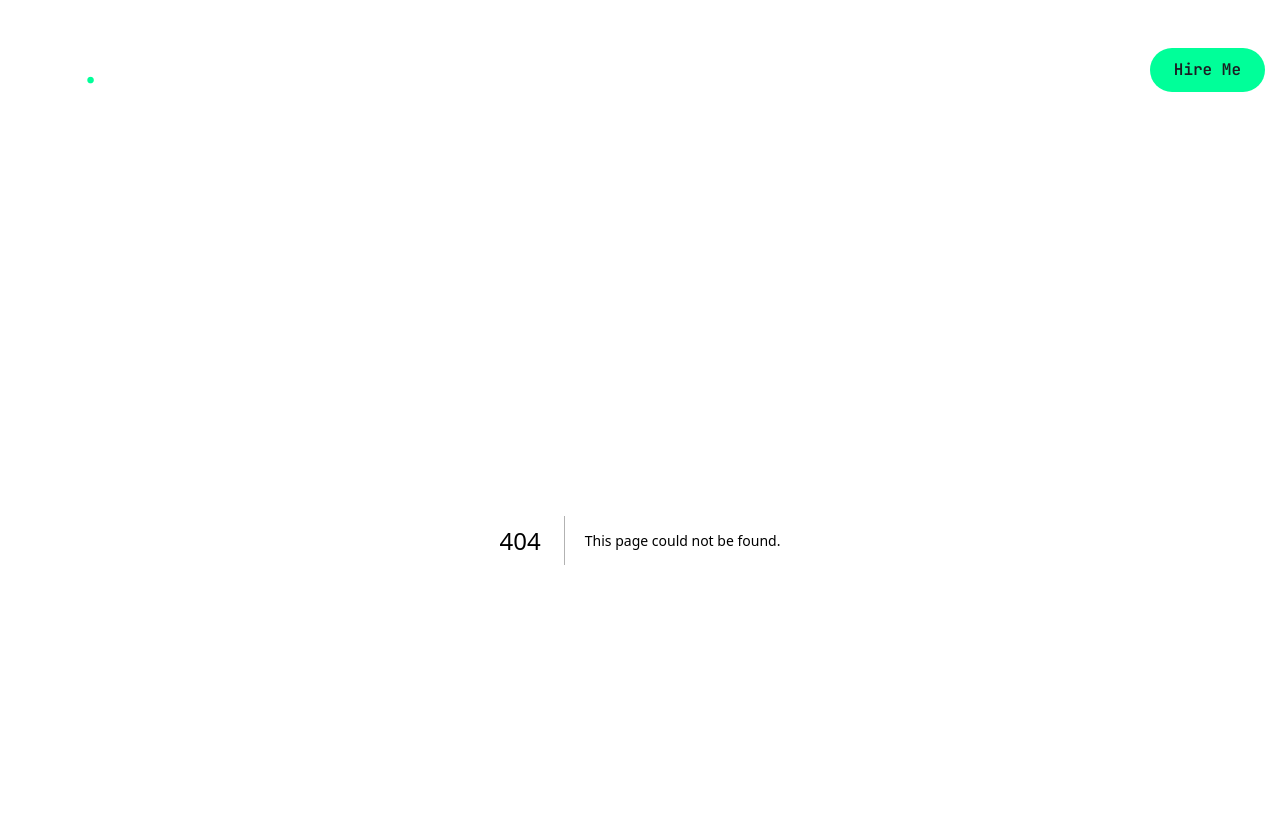
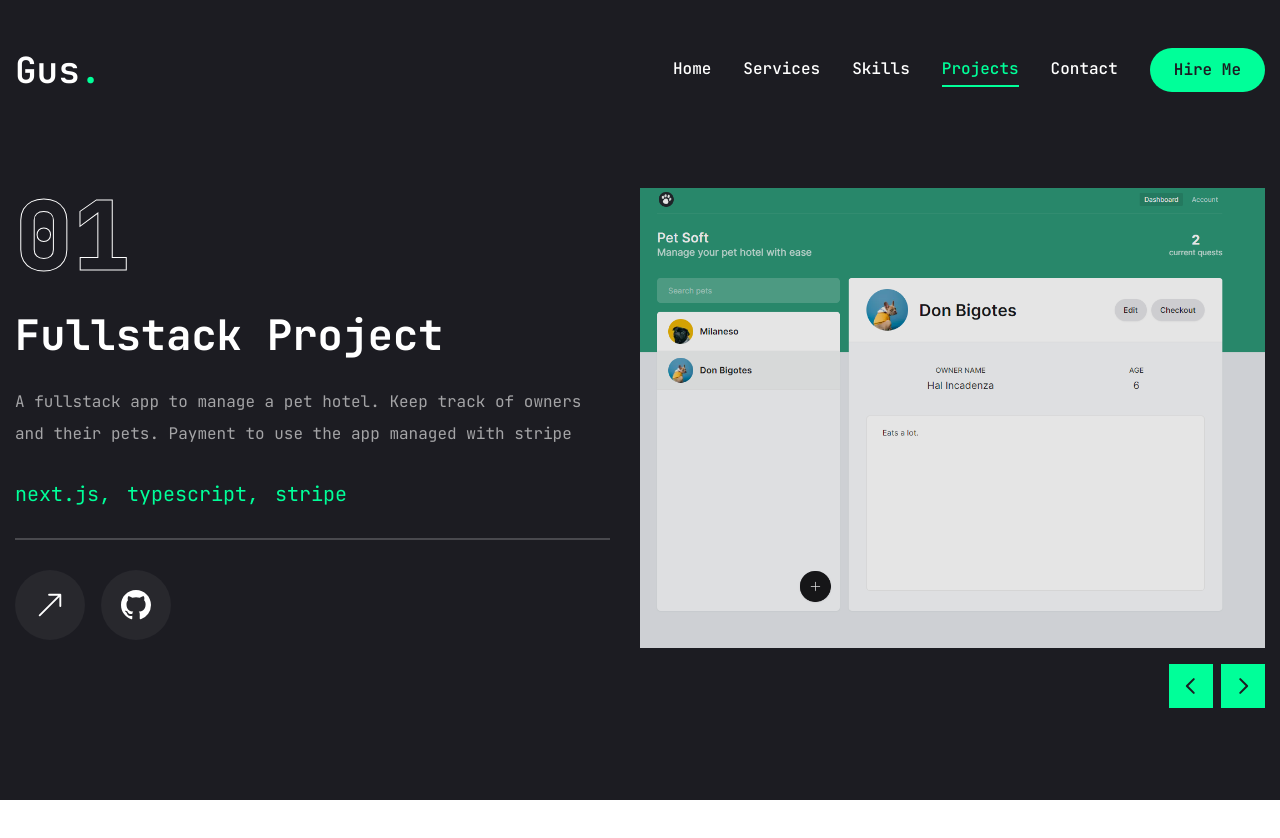
Before and after one commit to gus-pi/next-portfolio, a Next.js app: page /projects in a window 1280 px wide. Before the commit this address had no page. Shown: the top 838 px of the page. After the commit the page ends 804 px from the top, so only its background shows below. Built offline with nearby package versions, Linux system fonts and the light colour scheme.

Commit message:
finish projects page

```diff
--- a/package.json
+++ b/package.json
@@ -22,6 +22,7 @@
     "react": "^18",
     "react-dom": "^18",
     "react-icons": "^5.3.0",
+    "swiper": "^11.1.10",
     "tailwind-merge": "^2.5.2",
     "tailwindcss-animate": "^1.0.7",
     "wiper": "^1.3.0"
@@ -30,6 +31,7 @@
     "@types/node": "^20",
     "@types/react": "^18",
     "@types/react-dom": "^18",
+    "@types/swiper": "^5.4.3",
     "eslint": "^8",
     "eslint-config-next": "14.2.5",
     "postcss": "^8",
--- /dev/null
+++ b/src/app/projects/page.tsx
@@ -0,0 +1,173 @@
+'use client';
+
+import {
+  Tooltip,
+  TooltipContent,
+  TooltipProvider,
+  TooltipTrigger,
+} from '@/components/ui/tooltip';
+
+import { Swiper, SwiperSlide } from 'swiper/react';
+import { Swiper as SwiperType } from 'swiper/types';
+import 'swiper/css';
+import { Description } from '@radix-ui/react-dialog';
+import { motion } from 'framer-motion';
+import Link from 'next/link';
+import { useState } from 'react';
+import { BsArrowUpRight, BsGithub } from 'react-icons/bs';
+import Image from 'next/image';
+import ProjectSliderBtns from '@/components/ProjectSliderBtns';
+
+const projects = [
+  {
+    num: '01',
+    category: 'fullstack',
+    title: 'pet-soft',
+    description:
+      'A fullstack app to manage a pet hotel. Keep track of owners and their pets. Payment to use the app managed with stripe',
+    stack: [{ name: 'next.js' }, { name: 'typescript' }, { name: 'stripe' }],
+    image: '/assets/work/thumb1.png',
+    live: 'https://petsoft-navy.vercel.app/',
+    github: 'https://github.com/PieMenard/petsoft',
+  },
+  {
+    num: '02',
+    category: 'fullstack',
+    title: 'next-expenses',
+    description:
+      'A fullstack app to manage personal expenses. Uses clerk for authentication.',
+    stack: [{ name: 'next.js' }, { name: 'typescript' }, { name: 'mongodb' }],
+    image: '/assets/work/thumb2.PNG',
+    live: 'https://next-expenses-blond.vercel.app',
+    github: 'https://github.com/PieMenard/next-expenses',
+  },
+  {
+    num: '03',
+    category: 'frontend',
+    title: 'pet-soft',
+    description:
+      'A frontend page that displays movies using an existing movie database.',
+    stack: [{ name: 'next.js' }, { name: 'typescript' }],
+    image: '/assets/work/thumb3.PNG',
+    live: 'https://next-moviedb.netlify.app',
+    github: 'https://github.com/PieMenard/next-moviesdb',
+  },
+];
+
+const ProjectsPage = () => {
+  const [project, setProject] = useState(projects[0]);
+
+  const handleSlideChange = (swiper: SwiperType) => {
+    const currentIndex = swiper.activeIndex;
+
+    setProject(projects[currentIndex]);
+  };
+
+  return (
+    <motion.section
+      initial={{ opacity: 0 }}
+      animate={{
+        opacity: 1,
+        transition: { delay: 1.6, duration: 0.4, ease: 'easeIn' },
+      }}
+      className="min-h-[80vh] flex flex-col justify-center py-12 xl:px-0"
+    >
+      <div className="container mx-auto">
+        <div className="flex flex-col xl:flex-row xl:gap-[30px]">
+          <div className="w-full xl:w-[50%] xl:h-[460px] flex flex-col xl:justify-between order-2 xl:order-none">
+            <div className="flex flex-col gap-[30px]">
+              <div className="text-8xl leading-none font-extrabold text-transparent text-outline">
+                {project.num}
+              </div>
+              <h2 className="text-[42px] font-bold leading-none text-white group-hover:text-accent transition-all duration-500 capitalize">
+                {project.category} project
+              </h2>
+              <p className="text-white/60">{project.description}</p>
+              <ul className="flex gap-4">
+                {project.stack.map((item, index) => (
+                  <li key={index} className="text-xl text-accent">
+                    {item.name}
+                    {/* remove last comma */}
+                    {index !== project.stack.length - 1 && ','}
+                  </li>
+                ))}
+              </ul>
+              {/* add border */}
+              <div className="border border-white/20"></div>
+              <div className="flex items-center gap-4">
+                {/* live project link */}
+                <Link
+                  href={project.live}
+                  rel="noopener noreferrer"
+                  target="_blank"
+                >
+                  <TooltipProvider delayDuration={100}>
+                    <Tooltip>
+                      <TooltipTrigger className="w-[70px] h-[70px] rounded-full bg-white/5 flex justify-center items-center group">
+                        <BsArrowUpRight className="text-white text-3xl group-hover:text-accent" />
+                      </TooltipTrigger>
+                      <TooltipContent>
+                        <p>Live project</p>
+                      </TooltipContent>
+                    </Tooltip>
+                  </TooltipProvider>
+                </Link>
+                {/* github link */}
+                <Link
+                  href={project.github}
+                  rel="noopener noreferrer"
+                  target="_blank"
+                >
+                  <TooltipProvider delayDuration={100}>
+                    <Tooltip>
+                      <TooltipTrigger className="w-[70px] h-[70px] rounded-full bg-white/5 flex justify-center items-center group">
+                        <BsGithub className="text-white text-3xl group-hover:text-accent" />
+                      </TooltipTrigger>
+                      <TooltipContent>
+                        <p>Github repository</p>
+                      </TooltipContent>
+                    </Tooltip>
+                  </TooltipProvider>
+                </Link>
+              </div>
+            </div>
+          </div>
+          <div className="w-full xl:w-[50%]">
+            <Swiper
+              spaceBetween={30}
+              slidesPerView={1}
+              className="xl:h-[520px] mb-12"
+              onSlideChange={handleSlideChange}
+            >
+              {projects.map((project, index) => (
+                <SwiperSlide key={index} className="w-full">
+                  <div className="h-[460px] relative group flex justify-center items-center bg-pink-50/20">
+                    {/* overlay */}
+                    <div className="absolute top-0 bottom-0 w-full bg-black/10 z-10"></div>
+                    {/* image */}
+                    <div className="relative w-full h-full">
+                      <Image
+                        src={project.image}
+                        fill
+                        className="object-cover"
+                        alt=""
+                      />
+                    </div>
+                  </div>
+                </SwiperSlide>
+              ))}
+              {/* slider buttons */}
+              <ProjectSliderBtns
+                containerStyles="flex gap-2 absolute right-0 bottom-[calc(50%_-_22px)] xl:bottom-0 z-20 w-full justify-between xl:w-max xl:justify-none"
+                btnStyles="bg-accent hover:bg-accent-hover text-primary text-[22px] w-[44px] h-[44px] flex justify-center items-center transition-all"
+                iconsStyles="font-extrabold"
+              />
+            </Swiper>
+          </div>
+        </div>
+      </div>
+    </motion.section>
+  );
+};
+
+export default ProjectsPage;
--- a/src/app/work/page.tsx
+++ /dev/null
@@ -1,63 +0,0 @@
-'use client';
-
-import { Description } from '@radix-ui/react-dialog';
-import { motion } from 'framer-motion';
-import { useState } from 'react';
-
-const projects = [
-  {
-    num: '01',
-    category: 'fullstack',
-    title: 'pet-soft',
-    description:
-      'A fullstack app to manage a pet hotel. Keep track of owners and their pets. Payment to use the app managed with stripe',
-    stack: [{ name: 'next.js' }, { name: 'typescript' }, { name: 'stripe' }],
-    image: '/public/assets/work/thumb1.png',
-    live: 'https://petsoft-navy.vercel.app/',
-    github: 'https://github.com/PieMenard/petsoft',
-  },
-  {
-    num: '02',
-    category: 'fullstack',
-    title: 'next-expenses',
-    description:
-      'A fullstack app to manage personal expenses. Uses clerk for authentication.',
-    stack: [{ name: 'next.js' }, { name: 'typescript' }, { name: 'mongodb' }],
-    image: '/public/assets/work/thumb2.png',
-    live: 'https://next-expenses-blond.vercel.app',
-    github: 'https://github.com/PieMenard/next-expenses',
-  },
-  {
-    num: '03',
-    category: 'frontend',
-    title: 'pet-soft',
-    description:
-      'A frontend page that displays movies using an existing movie database.',
-    stack: [{ name: 'next.js' }, { name: 'typescript' }],
-    image: '/public/assets/work/thumb3.png',
-    live: 'https://next-moviedb.netlify.app',
-    github: 'https://github.com/PieMenard/next-moviesdb',
-  },
-];
-
-const WorkPage = () => {
-  const [project, setProject] = useState(projects[0]);
-  return (
-    <motion.div
-      initial={{ opacity: 0 }}
-      animate={{ opacity: 1 }}
-      className="min-h-[80vh] flex flex-col justify-center py-12 xl:px-0"
-    >
-      <div className="container mx-auto">
-        <div className="flex flex-col xl:flex-row xl:gap-[30px]">
-          <div className="w-full xl:w-[50%] xl:h-[460px] flex flex-col xl:justify-between order-2 xl:order-none">
-            text
-          </div>
-          <div className="w-full xl:w-[50%]">slider</div>
-        </div>
-      </div>
-    </motion.div>
-  );
-};
-
-export default WorkPage;
--- a/src/components/MobileNav.tsx
+++ b/src/components/MobileNav.tsx
@@ -19,8 +19,8 @@
     path: '/skills',
   },
   {
-    name: 'work',
-    path: '/work',
+    name: 'projects',
+    path: '/projects',
   },
   {
     name: 'contact',
--- a/src/components/Nav.tsx
+++ b/src/components/Nav.tsx
@@ -17,8 +17,8 @@
     path: '/skills',
   },
   {
-    name: 'work',
-    path: '/work',
+    name: 'projects',
+    path: '/projects',
   },
   {
     name: 'contact',
--- /dev/null
+++ b/src/components/ProjectSliderBtns.tsx
@@ -0,0 +1,30 @@
+'use client';
+
+import { useSwiper } from 'swiper/react';
+import { PiCaretRightBold, PiCaretLeftBold } from 'react-icons/pi';
+
+type ProjectSliderBtnsProps = {
+  containerStyles: string;
+  btnStyles: string;
+  iconsStyles: string;
+};
+
+const ProjectSliderBtns = ({
+  containerStyles,
+  btnStyles,
+  iconsStyles,
+}: ProjectSliderBtnsProps) => {
+  const swiper = useSwiper();
+  return (
+    <div className={containerStyles}>
+      <button className={btnStyles} onClick={() => swiper.slidePrev()}>
+        <PiCaretLeftBold className={iconsStyles} />
+      </button>
+      <button className={btnStyles} onClick={() => swiper.slideNext()}>
+        <PiCaretRightBold className={iconsStyles} />
+      </button>
+    </div>
+  );
+};
+
+export default ProjectSliderBtns;
```
Also changed, not shown: public/assets/work/thumb1.png, 1 other file (tests, documents, lock files or other folders).
